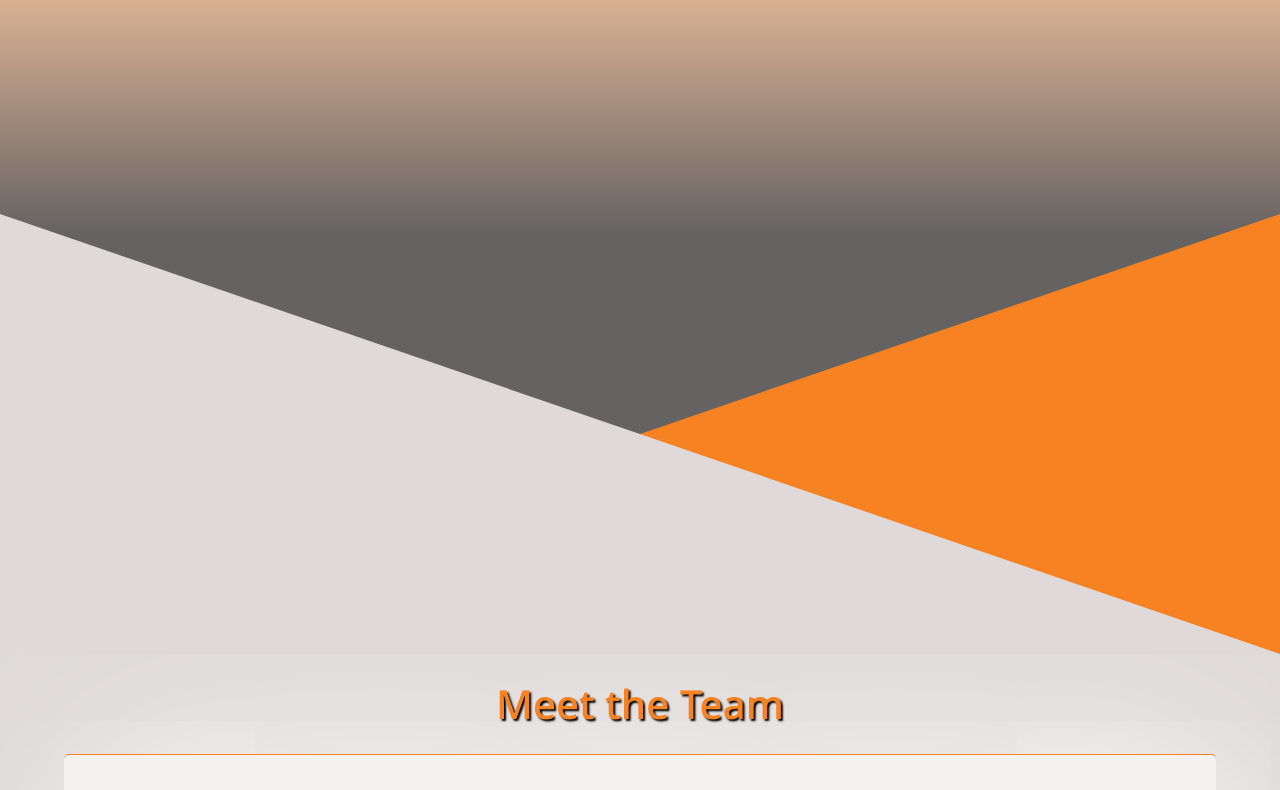
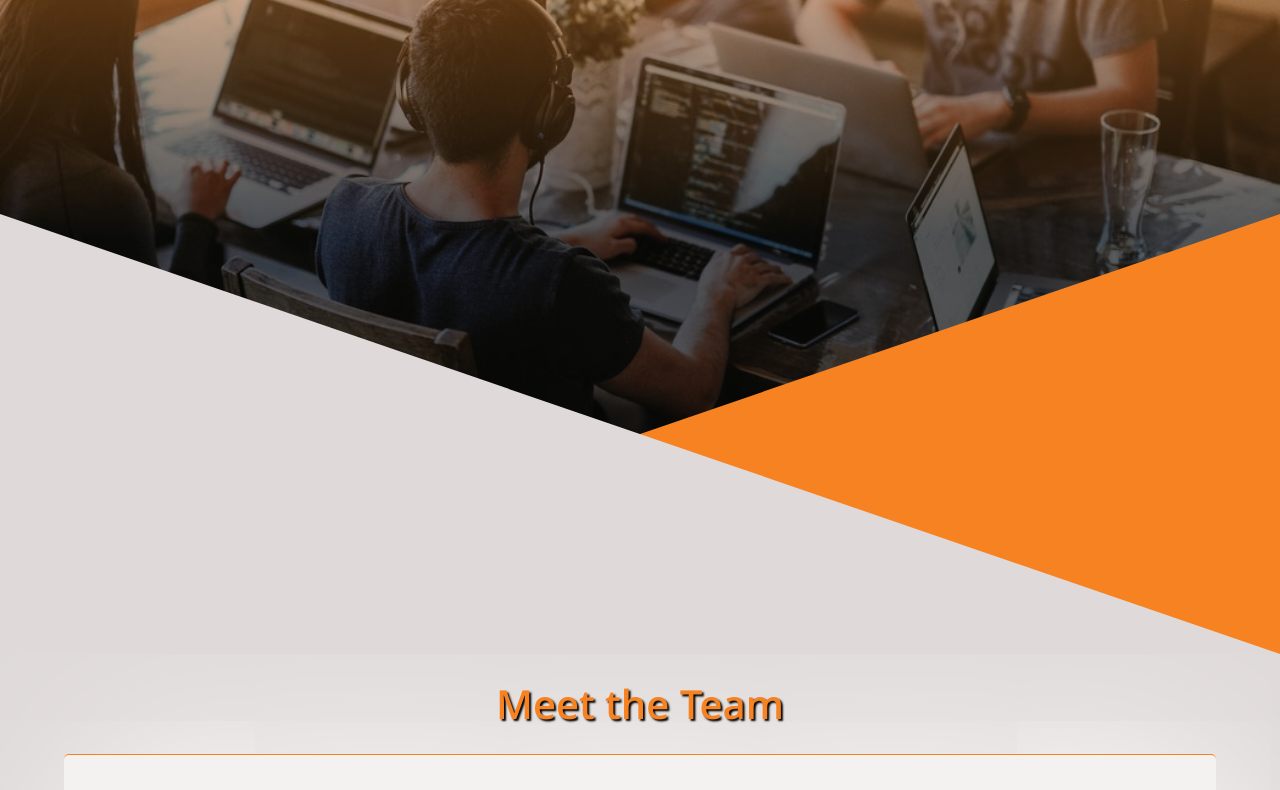
Before and after one commit to stephrpatton/landing-page, a plain HTML site: page about.html in a window 1280 px wide. Shown: the part 296-1086 px from the top of the page. Drawn offline with nearby package versions, Linux system fonts and the light colour scheme; a web font is replaced by a local one.

Commit message:
fixed header image path

```diff
--- a/Less/about-us.less
+++ b/Less/about-us.less
@@ -5,14 +5,14 @@
       rgba(0, 0, 0, 0.55),
       rgba(0, 0, 0, 0.55)
     ),
-    url("img/about-us.jpg");
+    url("../img/about-us.jpg");
   -webkit-background: linear-gradient(
       rgba(@second-color, 0.35),
       rgba(@second-color, 0.35),
       rgba(0, 0, 0, 0.55),
       rgba(0, 0, 0, 0.55)
     ),
-    url("img/about-us.jpg");
+    url("../img/about-us.jpg");
   background-attachment: fixed;
   background-repeat: no-repeat;
   background-size: cover;
--- a/Less/header.less
+++ b/Less/header.less
@@ -5,14 +5,14 @@ header {
       rgba(0, 0, 0, 0.55),
       rgba(0, 0, 0, 0.55)
     ),
-    url("img/header.jpg");
+    url("../img/header.jpg");
   -webkit-background: linear-gradient(
       rgba(@second-color, 0.35),
       rgba(@second-color, 0.35),
       rgba(0, 0, 0, 0.55),
       rgba(0, 0, 0, 0.55)
     ),
-    url("img/header.jpg");
+    url("../img/header.jpg");
   background-attachment: fixed;
   background-repeat: no-repeat;
   background-size: cover;
```
Also changed, not shown: CSS/main.css.
